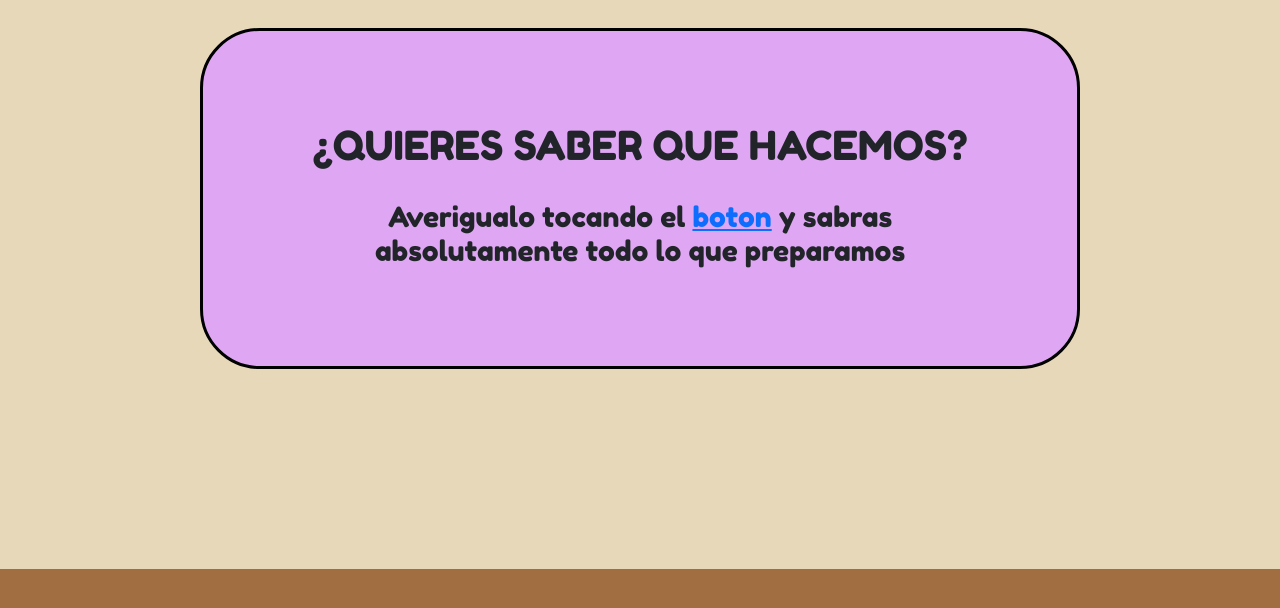
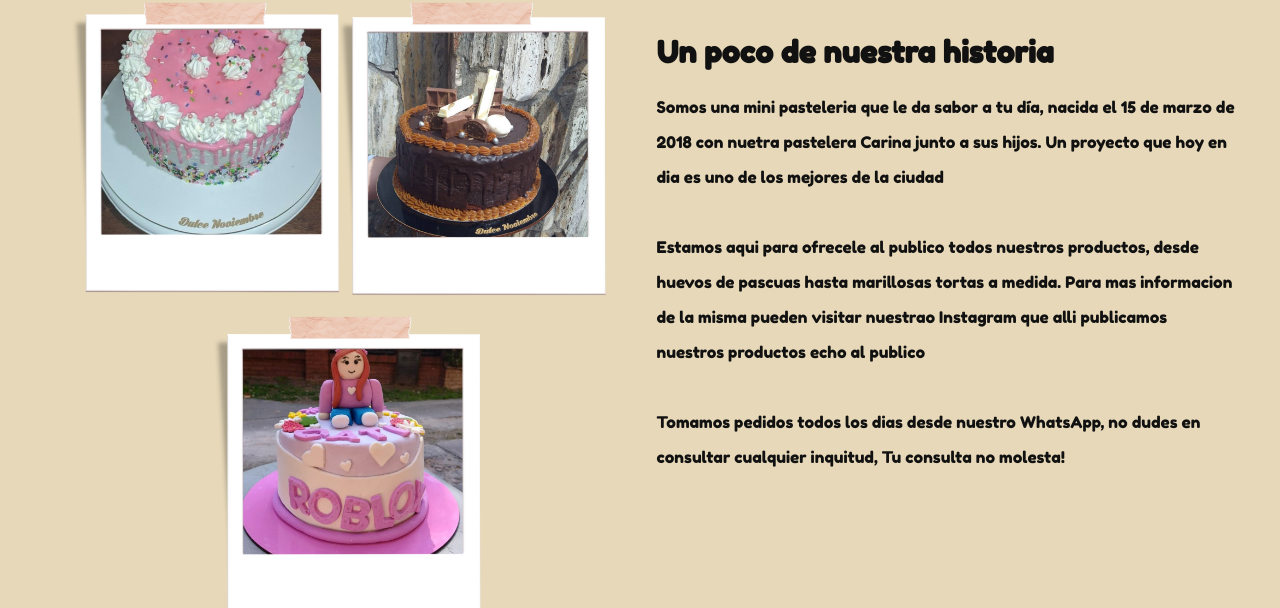
Before and after one commit to AgustinCapuano/DulceNoviembre, a website: page Pages/Sobrenosotros.html in a window 1280 px wide. Shown: the part 1002-1610 px from the top of the page. Drawn offline with nearby package versions, Linux system fonts and the light colour scheme.

Commit message:
Modificando Sobre Nosotros

```diff
--- a/Pages/Sobrenosotros.html
+++ b/Pages/Sobrenosotros.html
@@ -78,23 +78,20 @@
     <img class="foto__disfruta" src="https://cdn.discordapp.com/attachments/925135442930712626/965739392381644810/sabor.png" alt="Disfruta del sabor">
     </section>
 
-    <section class="hero">
+</main>
 
-        <div class="medio">
-
-            <div>
-
-                <h1 class="quien">¿QUIERES SABER QUE HACEMOS?</h1>
-
-                <h3 class="Averigualo">Averigualo tocando el <a href="https://www.instagram.com/dulce.noviembre.rosario/">boton</a> y sabras absolutamente todo lo que preparamos</h3>
-
-            </div>
-
+<section class="about">
+    <div class="about-us">
+        <img src="/imagenes/anaa.png" alt="">
+        <div class="all-text">
+            <h4>Sobre Nosotros</h4>
+            <h1>Un poco de nuestra historia</h1>
+            <p>Somos una mini pasteleria que le da sabor a tu día, nacida el 15 de marzo de 2018 con nuetra pastelera Carina junto a sus hijos. Un proyecto que hoy en dia es uno de los mejores de la ciudad</p>
+            <p>Estamos aqui para ofrecele al publico todos nuestros productos, desde huevos de pascuas hasta marillosas tortas a medida. Para mas informacion de la misma pueden visitar nuestrao Instagram que alli publicamos nuestros productos echo al publico</p>
+            <p>Tomamos pedidos todos los dias desde nuestro WhatsApp, no dudes en consultar cualquier inquitud, Tu consulta no molesta!</p>
         </div>
-
-    </section>
-
-</main>
+    </div>
+</section>
 
 <footer class="pie-pagina">
     <div class="grupo-1">
--- a/components/_total.scss
+++ b/components/_total.scss
@@ -154,38 +154,8 @@
 }
 
 
-/* Cuadraro de la pagina Contacto */
-
-.hero {
-    display: flex;
-    align-items: center;
-    padding: 90px;
-    background-color: #DFA7F3;
-    border: 3px solid black;
-    border-radius: 60px;
-    margin: 200px;
-    justify-content: center;
-    text-align: center;
-}
-
 .medio {
     display: flex;
-}
-
-/* Cuadraro de la pagina Contacto */
-
-.quien {
-    text-align: center;
-    margin-bottom: 2rem;
-}
-
-
-/* Cuadraro de la pagina Contacto */
-
-.imagen__contacto {
-    width: 700px;
-    height: 700px;
-    border-radius: 20px;
 }
 
 
@@ -219,6 +189,55 @@
     gap: 2rem
 }
 
+/* PAGINA SOBRE NOSOTROS*/
+
+.about {
+    height: 100vh;
+    width: 100%;
+    background: #e6d8b8;
+    display: flex;
+    justify-content: center;
+    align-items: center;
+}
+.about .about-us img{
+    width: 610px;
+    max-width: 100%;
+    height: auto;
+    padding: 0 10px;
+}
+.all-text {
+    width: 600px;
+    max-width: 100%;
+    padding: 0 10px;
+}
+.about-us {
+    width: 1290px;
+    max-width: 95%;
+    margin: 0 auto;
+    display: flex;
+    flex-wrap: wrap;
+    align-items: center;
+    justify-content: space-around;
+}
+.all-text h4 {
+    font-size: 40px;
+    letter-spacing: 3px;
+    font-weight: 400;
+    margin-bottom: 40px;
+    color: #777777;
+}
+.all-text h1 {
+    font-size: 30px;
+    color: #111111;
+    font-weight: 700;
+    margin-bottom: 20px;
+}
+.all-text p {
+    font-size: 16px;
+    color: #111111;
+    line-height: 35px;
+    margin-bottom: 35px;
+}
 
 /* IMAGENES DE LA PAGINA PRINCIPAL CON GRID */
 
@@ -351,7 +370,7 @@
 
 .pie-pagina{
     width: 100%;
-    background-color: #a16e42;
+    background-color: #aa9e80;
 }
 .pie-pagina .grupo-1{
     width: 100%;
@@ -398,7 +417,7 @@
     color: rgb(255, 255, 255);
 }
 .pie-pagina .grupo-2{
-    background-color: #5e4026;
+    background-color: #aa9e80;
     padding: 15px 10px;
     text-align: center;
     color: rgb(0, 0, 0);
```
Also changed, not shown: Css/style.css, imagenes/anaa.png (added).
